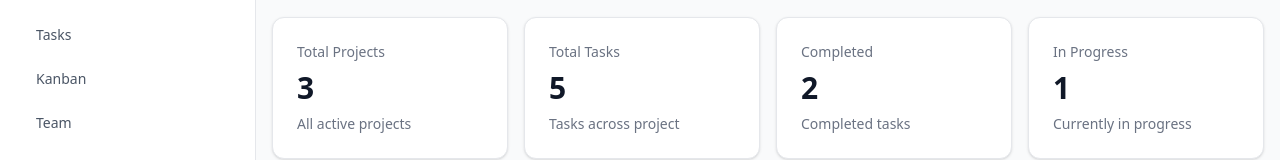
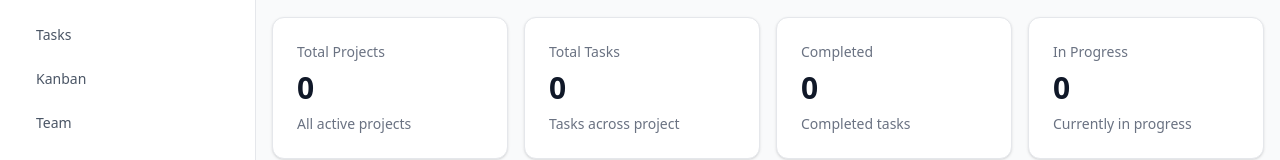
Before and after one commit to mshchebetiuk/devboard, a Next.js app: page /dashboard in a window 1280 px wide. Shown: the part 159-319 px from the top of the page. Built offline with nearby package versions, Linux system fonts and the light colour scheme; no server answers; the database is empty.

Commit message:
feat: load dashboard statistics from PostgreSQL

```diff
--- a/src/app/(dashboard)/dashboard/page.tsx
+++ b/src/app/(dashboard)/dashboard/page.tsx
@@ -1,18 +1,39 @@
-import { RecentProjects } from '@/components/dashboard/RecentProjects';
-import { StatsCard } from '@/components/dashboard/StatsCard';
-import { projects, tasks } from '@/data/mockData';
+import { RecentProjects } from "@/components/dashboard/RecentProjects";
+import { StatsCard } from "@/components/dashboard/StatsCard";
+import { prisma } from "@/lib/prisma";
 
-export default function DashboardPage() {
-    const totalProjects = projects.length;
-    const totalTasks = tasks.length;
+export default async function DashboardPage() {
+  const [projects, totalTasks, completedTasks, inProgressTasks] =
+    await Promise.all([
+      prisma.project.findMany({
+        select: {
+          id: true,
+          name: true,
+          description: true,
+          progress: true,
+        },
+        orderBy: {
+          createdAt: "desc",
+        },
+        take: 3,
+      }),
 
-    const completedTasks = tasks.filter(
-        (task) => task.status === 'done'
-    ).length;
+      prisma.task.count(),
 
-    const inProgressTasks = tasks.filter(
-        (task) => task.status === 'in-progress'
-    ).length;
+      prisma.task.count({
+        where: {
+          status: "DONE",
+        },
+      }),
+
+      prisma.task.count({
+        where: {
+          status: "IN_PROGRESS",
+        },
+      }),
+    ]);
+
+  const totalProjects = await prisma.project.count();
 
   return (
     <section>
@@ -28,27 +49,27 @@ export default function DashboardPage() {
 
       <div className="mt-8 grid gap-4 sm:grid-cols-2 xl:grid-cols-4">
         <StatsCard
-                    title='Total Projects'
+          title="Total Projects"
           value={totalProjects}
-                    description='All active projects'
+          description="All active projects"
         />
 
         <StatsCard
-                    title='Total Tasks'
+          title="Total Tasks"
           value={totalTasks}
-                    description='Tasks across project'
+          description="Tasks across project"
         />
 
         <StatsCard
-                    title='Completed'
+          title="Completed"
           value={completedTasks}
-                    description='Completed tasks'
+          description="Completed tasks"
         />
 
         <StatsCard
-                    title='In Progress'
+          title="In Progress"
           value={inProgressTasks}
-                    description='Currently in progress'
+          description="Currently in progress"
         />
       </div>
 
```
Lines whose indentation alone changed are shown as unchanged.
